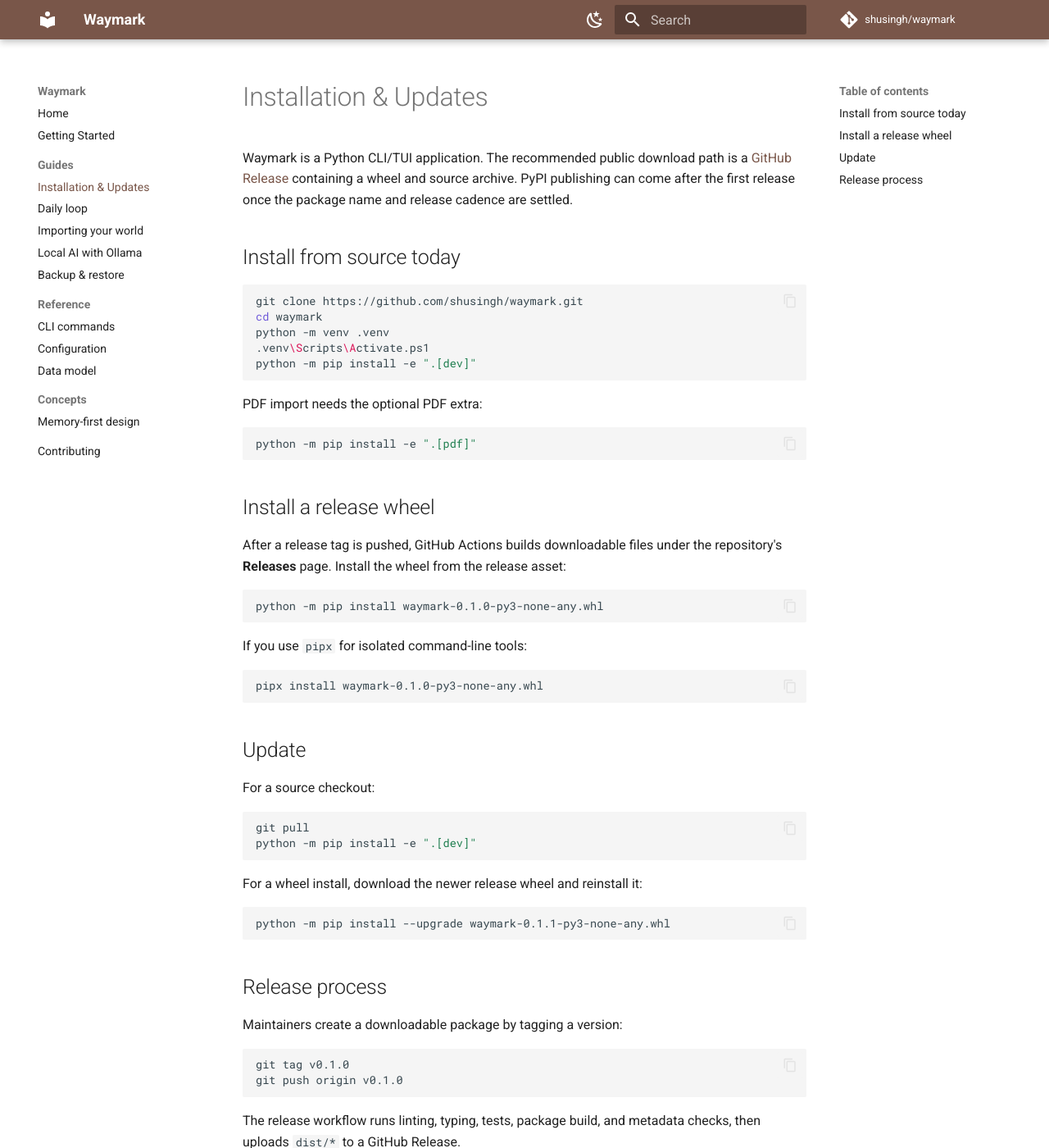
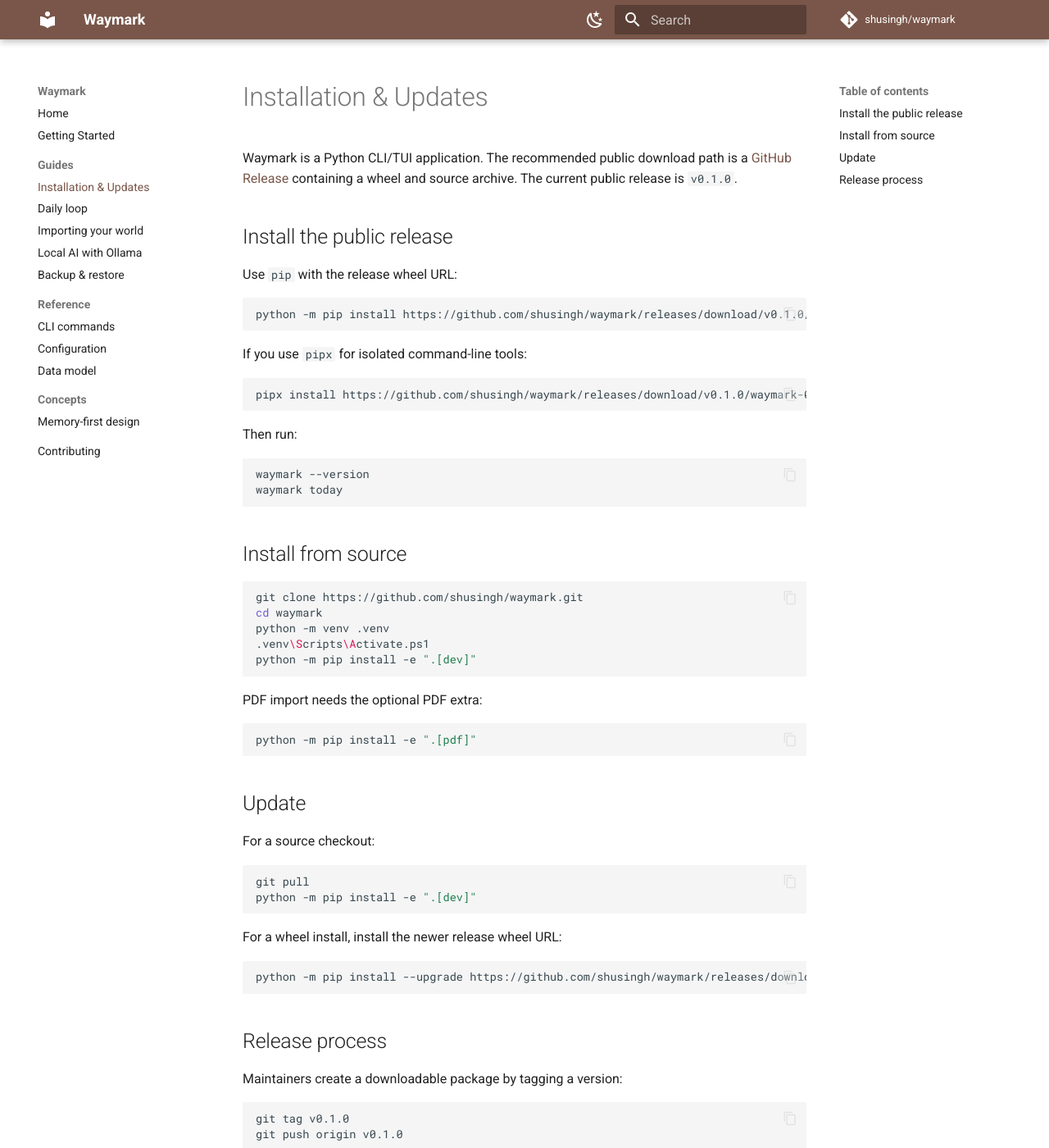
Before and after one commit to shusingh/waymark, an MkDocs documentation site: the page built from docs/guides/installation.md, in a window 1280 px wide and 1400 px high. Shown: the whole window at 82% size. Built offline with MkDocs 1.6.1 and Material for MkDocs 9.7.7, drawn with Linux system fonts in a browser that asks for light colours; comment, search, counter and statistics services are not loaded.

Commit message:
Document direct release install commands

````diff
--- a/docs/guides/installation.md
+++ b/docs/guides/installation.md
@@ -1,11 +1,31 @@
 # Installation & Updates
 
-Waymark is a Python CLI/TUI application. The recommended public download path
-is a [GitHub Release](https://github.com/shusingh/waymark/releases) containing a
-wheel and source archive. PyPI publishing can come after the first release once
-the package name and release cadence are settled.
+Waymark is a Python CLI/TUI application. The recommended public download path is
+a [GitHub Release](https://github.com/shusingh/waymark/releases) containing a
+wheel and source archive. The current public release is `v0.1.0`.
 
-## Install from source today
+## Install the public release
+
+Use `pip` with the release wheel URL:
+
+```bash
+python -m pip install https://github.com/shusingh/waymark/releases/download/v0.1.0/waymark-0.1.0-py3-none-any.whl
+```
+
+If you use `pipx` for isolated command-line tools:
+
+```bash
+pipx install https://github.com/shusingh/waymark/releases/download/v0.1.0/waymark-0.1.0-py3-none-any.whl
+```
+
+Then run:
+
+```bash
+waymark --version
+waymark today
+```
+
+## Install from source
 
 ```bash
 git clone https://github.com/shusingh/waymark.git
@@ -21,21 +41,6 @@
 python -m pip install -e ".[pdf]"
 ```
 
-## Install a release wheel
-
-After a release tag is pushed, GitHub Actions builds downloadable files under
-the repository's **Releases** page. Install the wheel from the release asset:
-
-```bash
-python -m pip install waymark-0.1.0-py3-none-any.whl
-```
-
-If you use `pipx` for isolated command-line tools:
-
-```bash
-pipx install waymark-0.1.0-py3-none-any.whl
-```
-
 ## Update
 
 For a source checkout:
@@ -45,10 +50,10 @@
 python -m pip install -e ".[dev]"
 ```
 
-For a wheel install, download the newer release wheel and reinstall it:
+For a wheel install, install the newer release wheel URL:
 
 ```bash
-python -m pip install --upgrade waymark-0.1.1-py3-none-any.whl
+python -m pip install --upgrade https://github.com/shusingh/waymark/releases/download/v0.1.1/waymark-0.1.1-py3-none-any.whl
 ```
 
 ## Release process
````
Also changed, not shown: CHANGELOG.md (+2 -0 lines), README.md (+8 -0 lines).
